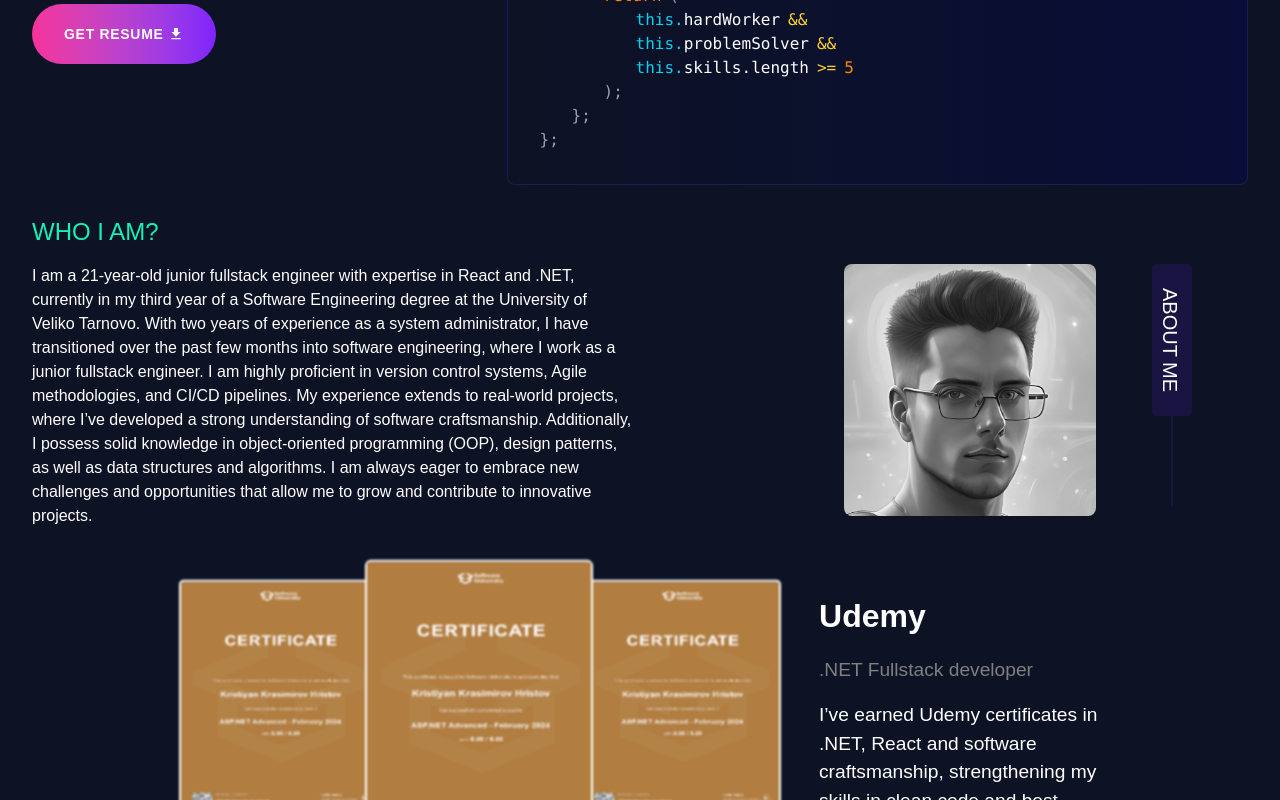
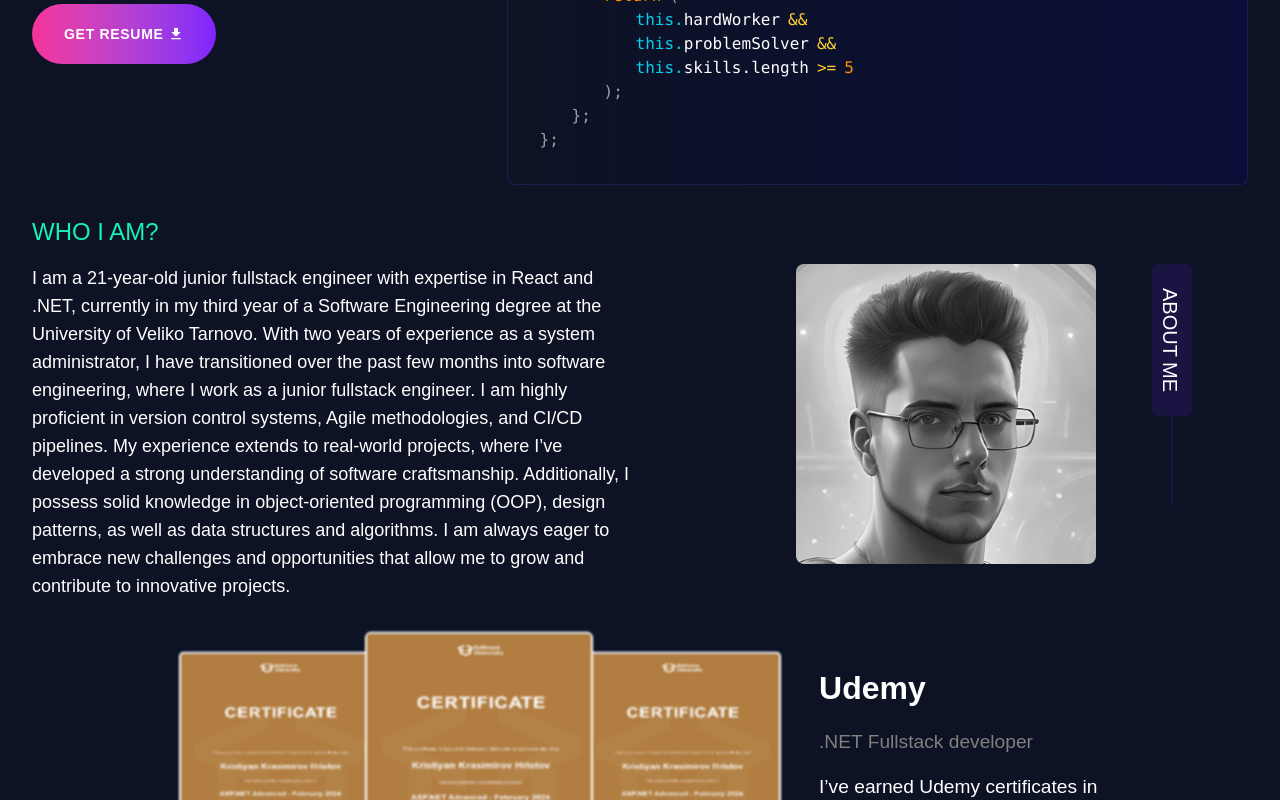
Before and after one commit to lyubomir2712/Portfolio, a React (Vite) app: page / in a window 1280 px wide. Shown: the part 440-1240 px from the top of the page. Built offline with nearby package versions, Linux system fonts and the light colour scheme.

Commit message:
made small changes to introduction and about me section

```diff
--- a/src/Components/AboutMeSection/AboutMeSection.jsx
+++ b/src/Components/AboutMeSection/AboutMeSection.jsx
@@ -6,13 +6,13 @@ export default function AboutMeSection() {
             <h1 className="about-me-header text-2xl mb-4 text-[#16F2B3] text-left">WHO I AM?</h1>
             <div className="about-me-container grid grid-cols-1 md:grid-cols-2 gap-4 ">
 
-                <div className="about-me-container text-left ">
+                <div className="about-me-container text-left text-lg">
                     I am a 21-year-old junior fullstack engineer with expertise in React and .NET, currently in my third year of a Software Engineering degree at the University of Veliko Tarnovo. With two years of experience as a system administrator, I have transitioned over the past few months into software engineering, where I work as a junior fullstack engineer. I am highly proficient in version control systems, Agile methodologies, and CI/CD pipelines. My experience extends to real-world projects, where I’ve developed a strong understanding of software craftsmanship. Additionally, I possess solid knowledge in object-oriented programming (OOP), design patterns, as well as data structures and algorithms. I am always eager to embrace new challenges and opportunities that allow me to grow and contribute to innovative projects.
                 </div>
 
                 <div className="about-me-cell2 about-me-profile grid [grid-template-columns:3fr_1fr]   justify-items-end">
                     <img
-                        className="profile-img w-63 h-auto rounded-lg grayscale hover:grayscale-0 hover:scale-105 transition duration-700 ease-in-out"
+                        className="profile-img w-75 h-auto rounded-lg grayscale hover:grayscale-0 hover:scale-105 transition duration-700 ease-in-out"
                         src="src/assets/profile.jpeg" alt="profile"/>
 
                     <span
```
